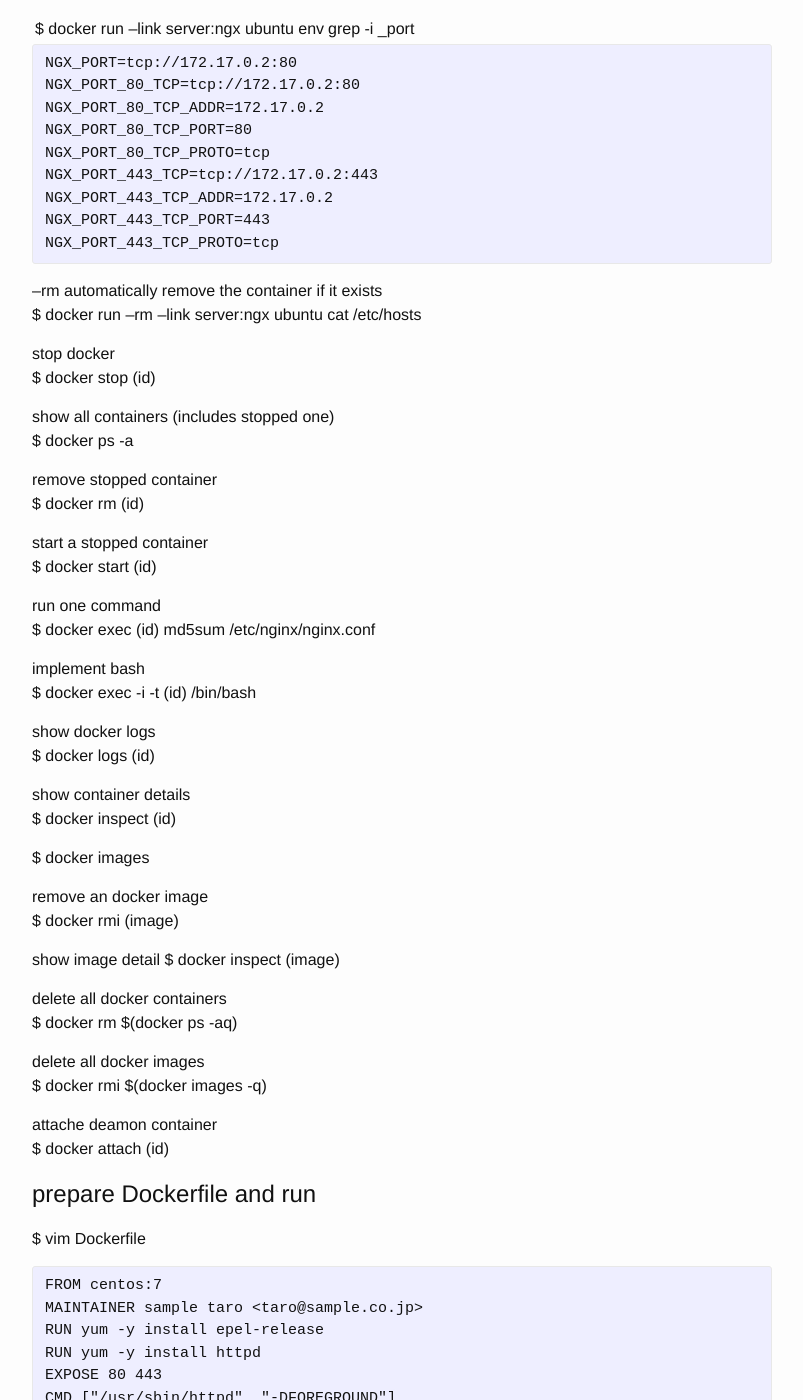
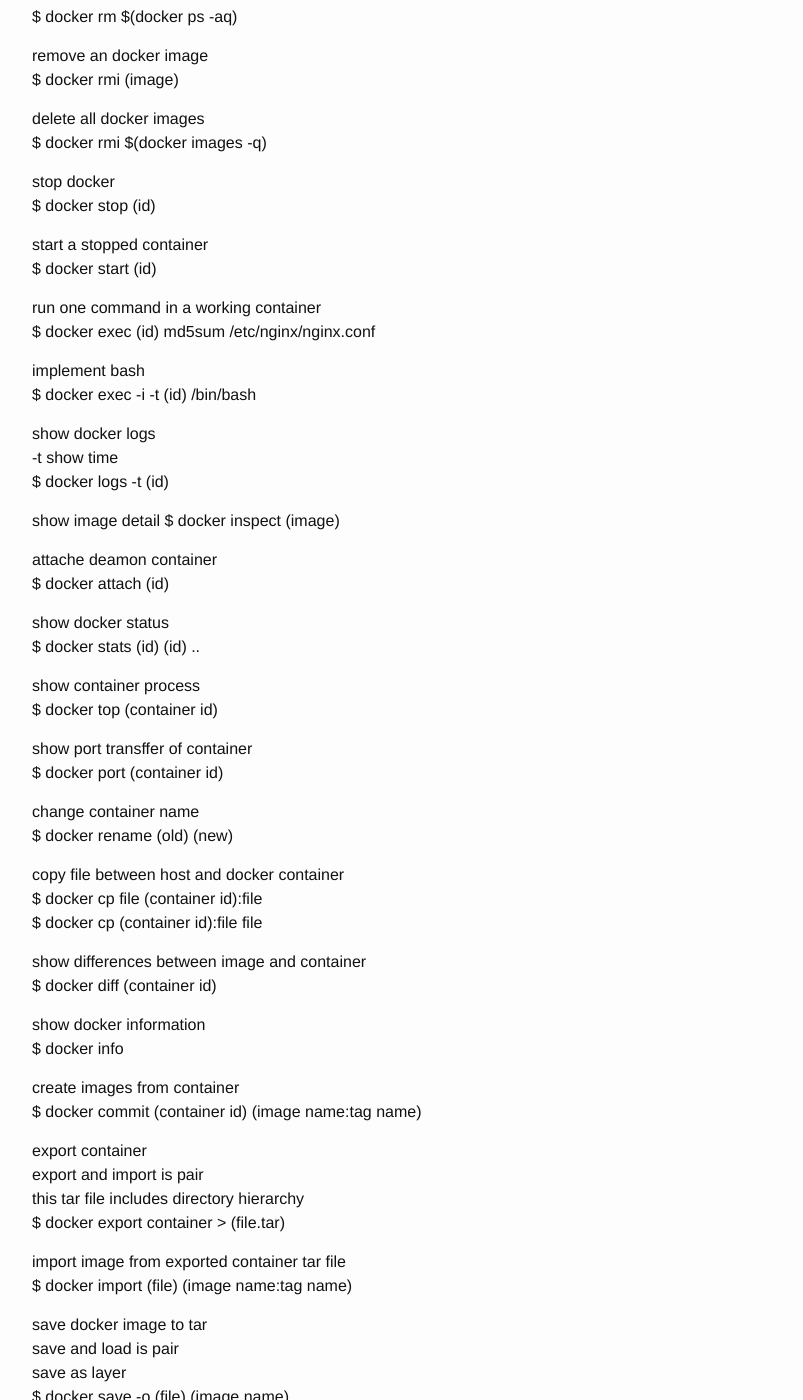
Before and after one commit to shoji-k/shoji-k.github.com, a Jekyll site: the page built from _posts/2016-03-07-docker.markdown, in a window 1280 px wide and 1400 px high, scrolled down 1163 px. Shown: the whole window, without its empty margins (238-1041 px from the left). Built offline with Jekyll 4.4.1, drawn with Linux system fonts in a browser that asks for light colours; some of the changed text lies outside the part shown.

Commit message:
update docker page

```diff
--- a/_posts/2016-03-07-docker.markdown
+++ b/_posts/2016-03-07-docker.markdown
@@ -32,11 +32,99 @@ $ docker run -it ubuntu bash
 
 # commands
 
+show downloaded docker images
+$ docker images
+
 run ubuntu container and run a command.
 if ubuntu isn't downloaded, it starts downloading it.
-$ docker run ubuntu cat /etc/lsb-release
+docker container is booted once and stops.
+$ docker run --name sample ubuntu cat /etc/lsb-release
 
+show all containers (includes stopped one)
+$ docker ps -a
+
+show container details
+$ docker inspect (id)
+
+search docker images in dockerhub
 $ docker search nginx
+
+remove stopped container
+$ docker rm (id)
+
+delete all docker containers
+$ docker rm $(docker ps -aq)
+
+remove an docker image
+$ docker rmi (image)
+
+delete all docker images
+$ docker rmi $(docker images -q)
+
+stop docker
+$ docker stop (id)
+
+start a stopped container
+$ docker start (id)
+
+run one command in a working container
+$ docker exec (id) md5sum /etc/nginx/nginx.conf
+
+implement bash
+$ docker exec -i -t (id) /bin/bash
+
+show docker logs
+-t show time
+$ docker logs -t (id)
+
+show image detail
+$ docker inspect (image)
+
+attache deamon container
+$ docker attach (id)
+
+show docker status
+$ docker stats (id) (id) ..
+
+show container process
+$ docker top (container id)
+
+show port transffer of container
+$ docker port (container id)
+
+change container name
+$ docker rename (old) (new)
+
+copy file between host and docker container
+$ docker cp file (container id):file
+$ docker cp (container id):file file
+
+show differences between image and container
+$ docker diff (container id)
+
+show docker information
+$ docker info
+
+create images from container
+$ docker commit (container id) (image name:tag name)
+
+export container
+export and import is pair
+this tar file includes directory hierarchy
+$ docker export container > (file.tar)
+
+import image from exported container tar file
+$ docker import (file) (image name:tag name)
+
+save docker image to tar
+save and load is pair
+save as layer
+$ docker save -o (file) (image name)
+
+load saved docker image file
+$ docker load -i (file)
+
+# docker run parameters
 
 -d -> deamon
 -P -> connect port between the host and the container
@@ -69,47 +157,6 @@ NGX_PORT_443_TCP_PROTO=tcp
 --rm automatically remove the container if it exists
 $ docker run --rm --link server:ngx ubuntu cat /etc/hosts
 
-stop docker
-$ docker stop (id)
-
-show all containers (includes stopped one)
-$ docker ps -a
-
-remove stopped container
-$ docker rm (id)
-
-start a stopped container
-$ docker start (id)
-
-run one command
-$ docker exec (id) md5sum /etc/nginx/nginx.conf
-
-implement bash
-$ docker exec -i -t (id) /bin/bash
-
-show docker logs
-$ docker logs (id)
-
-show container details
-$ docker inspect (id)
-
-$ docker images
-
-remove an docker image
-$ docker rmi (image)
-
-show image detail
-$ docker inspect (image)
-
-delete all docker containers
-$ docker rm $(docker ps -aq)
-
-delete all docker images
-$ docker rmi $(docker images -q)
-
-attache deamon container
-$ docker attach (id)
-
 # prepare Dockerfile and run
 
 $ vim Dockerfile
@@ -123,7 +170,99 @@ EXPOSE 80 443
 CMD ["/usr/sbin/httpd", "-DFOREGROUND"]
 {% endhighlight %}
 
-$ docker build -t example1 .
+$ docker build -t (image name:tag name) .
+
+# Dockerfile
+
+RUN
+this is used to create docker image
+
+shell type
+implement on /bin/sh
+RUN echo こんにちは
+
+exec type
+this doesn't use /bin/sh
+RUN ["echo, "こんにちは"]
+
+exec type
+RUN ["/bin/bash", "-c", "echo 'こんにちは'"]
+
+CMD
+implement command
+this can be overwritted docker run parameters
+
+start deamon using shell type
+CMD /usr/sbin/httpd -D FOREGROUND
+
+start deamon using exec type
+CMD ["/usr/sbin/httpd","-D","FOREGROUND"]
+
+ENTRY POINT
+implement command
+this can't be overwritted docker run parameters
+e.g. $ docker run -d -p 81:80 sample /usr/sbin/nginx -g "daemon off;"
+
+start deamon using ENTRYPOINT shell type
+ENTRYPOINT /usr/sbin/httpd -D FOREGROUND
+
+start deamon using ENTRYPOINT exec type
+ENTRYPOINT ["/usr/sbin/httpd","-D","FOREGROUND"]
+
+place web files when building
+this create new images
+ONBUILD website.tar /var/www/html/
+
+set environment parameter
+ENV myName "taro"
+
+set working directory
+equals to cd sample
+WORKDIR sample
+
+assign implement user
+USER sample
+
+set label
+SET samplelabel
+
+expose port
+EXPOSE 8080
+
+add file or directory
+this can add tar file, then automatically untar
+ADD index.html /var/www/html/
+ADD sample.tar /var/www/html/
+ADD http://sample.com/index.html /var/www/html/
+
+copy file or directory
+COPY index.html /var/www/html/
+
+docker-build sends all files in same directory,
+so prepare .dockerignore file
+
+mount volumne
+MOUNT /var/log/httpd
+
+# prepare private repository and push
+
+use registory image
+tag 2.0 is created by go-lang
+docker pull registory:2.0
+
+run repository
+if this container is stopped, registered image is gone
+this needs to mount or something
+docker run -d -p 5000:5000 registry:2.0
+
+name ruled image name
+docker tag (local image) localhost:5000/(image name)
+
+push image
+docker push localhost:5000/(image name)
+
+pull image
+docker pull localhost:5000/(image name)
 
 # push to hub.docker
 
@@ -144,3 +283,4 @@ $ docker-compose run (app name) rake db:migrate
 
 - [Dockerのライフサイクルを理解するハンズオン資料 - Qiita](http://qiita.com/zembutsu/items/d146295cfcf69c205c1e)
 - [実例で学ぶDockerハンズオン - Qiita](http://qiita.com/kohey18/items/dffe9b11d330576ab852)
+- [プログラマのためのDocker教科書 インフラの基礎知識＆コードによる環境構築の自動化](http://amzn.to/2dNjPdn)
```
